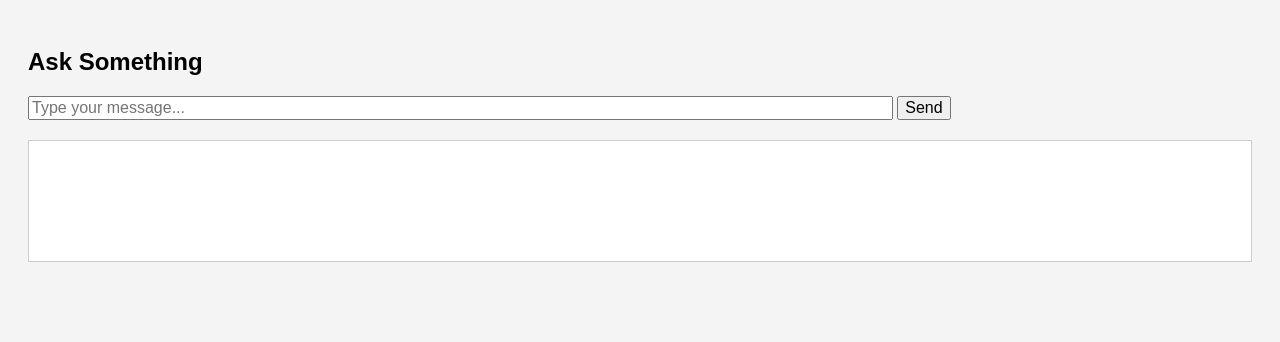
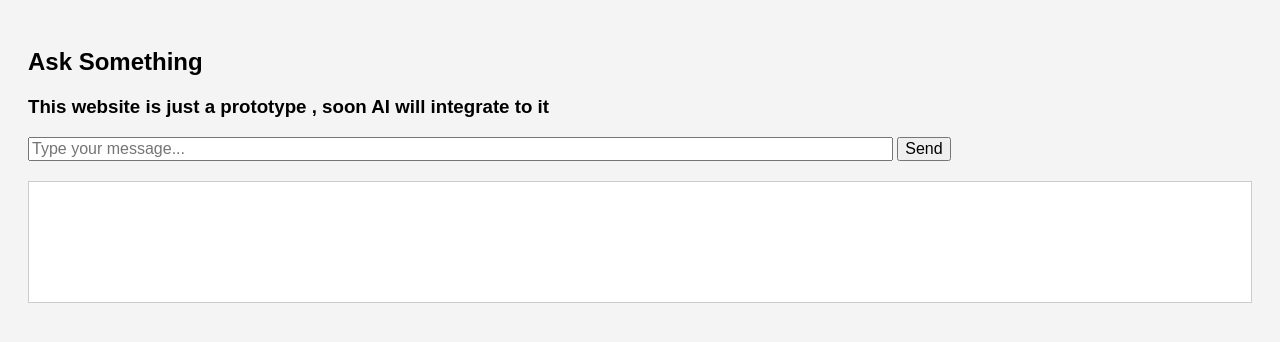
Before and after one commit to E-r-r-o-r-6-6-6/ErrorAI, a plain HTML site: page index.html in a window 1280 px wide. Drawn offline with Linux system fonts and the light colour scheme.

Commit message:
Update index.html

```diff
--- a/index.html
+++ b/index.html
@@ -11,6 +11,7 @@
 </head>
 <body>
   <h2>Ask Something</h2>
+  <h3>This website is just a prototype , soon AI will integrate to it</h3>
 
   <input type="text" id="userInput" placeholder="Type your message..." style="width: 70%;">
   <button onclick="sendToAPI()">Send</button>
```
